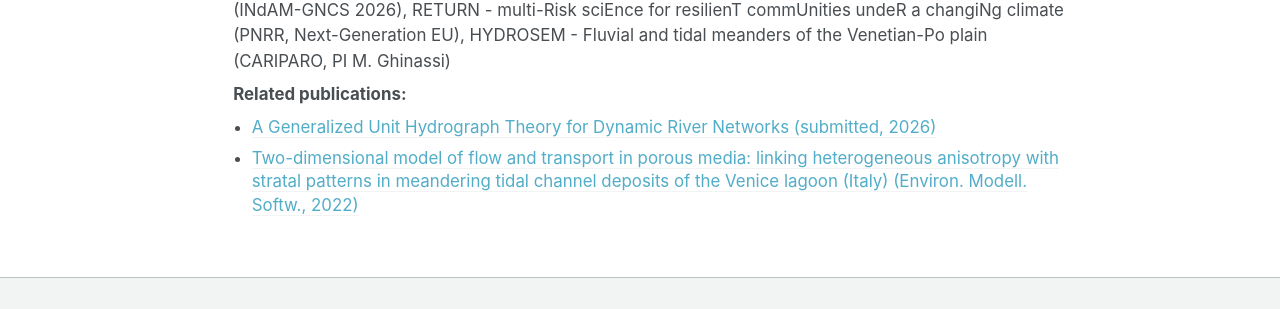
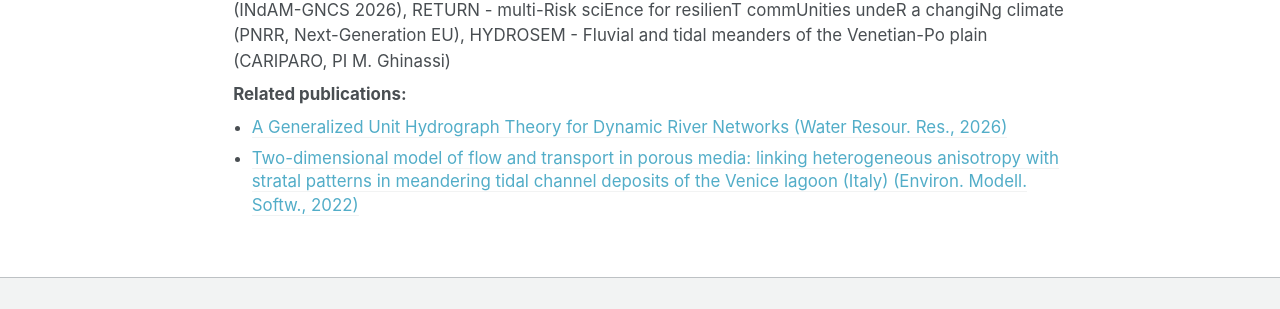
Before and after one commit to elenabachini/elenabachini.github.io, a Jekyll site: the page built from _pages/research.md, in a window 1280 px wide and 900 px high, scrolled down 2887 px. Shown: the part 468-777 px from the top of the window. Built offline with Jekyll 4.4.1, drawn with Linux system fonts in a browser that asks for light colours.

Commit message:
update research page for pub

```diff
--- a/_pages/research.md
+++ b/_pages/research.md
@@ -37,7 +37,7 @@ feature_row:
   - title: "Coupled models & hydrological networks"
     image_path: research/coupled-hydrological-models.jpg
     excerpt: "Formulation and numerical solution of geometrically intrinsic models for coupled surface-subsurface hydrological applications; modeling of flow and transport in porous media with strong anisotropy; dynamics of river networks."
-    details: "<p><b>Main collaborators:</b> G. Botter, M. Camporese, N. Durighetto, M. Ghinassi,  A. Larese, M. Putti</p><p><b>Related projects:</b> Metodi numerici integrati per la simulazione e la prevenzione del dissesto idrogeologico (INdAM-GNCS 2026), RETURN - multi-Risk sciEnce for resilienT commUnities undeR a changiNg climate (PNRR, Next-Generation EU), HYDROSEM - Fluvial and tidal meanders of the Venetian-Po plain (CARIPARO, PI M. Ghinassi)</p><p><b>Related publications:</b></p><ul class=\"research-pub-list\"><li><a href=\"/publications/#botter2026\">A Generalized Unit Hydrograph Theory for Dynamic River Networks (submitted, 2026)</a></li><li><a href=\"/publications/#bachini2022ems\">Two-dimensional model of flow and transport in porous media: linking heterogeneous anisotropy with stratal patterns in meandering tidal channel deposits of the Venice lagoon (Italy) (Environ. Modell. Softw., 2022)</a></li></ul>"
+    details: "<p><b>Main collaborators:</b> G. Botter, M. Camporese, N. Durighetto, M. Ghinassi,  A. Larese, M. Putti</p><p><b>Related projects:</b> Metodi numerici integrati per la simulazione e la prevenzione del dissesto idrogeologico (INdAM-GNCS 2026), RETURN - multi-Risk sciEnce for resilienT commUnities undeR a changiNg climate (PNRR, Next-Generation EU), HYDROSEM - Fluvial and tidal meanders of the Venetian-Po plain (CARIPARO, PI M. Ghinassi)</p><p><b>Related publications:</b></p><ul class=\"research-pub-list\"><li><a href=\"/publications/#botter2026\">A Generalized Unit Hydrograph Theory for Dynamic River Networks (Water Resour. Res., 2026)</a></li><li><a href=\"/publications/#bachini2022ems\">Two-dimensional model of flow and transport in porous media: linking heterogeneous anisotropy with stratal patterns in meandering tidal channel deposits of the Venice lagoon (Italy) (Environ. Modell. Softw., 2022)</a></li></ul>"
 ---
 
 {% include base_path %}
```
